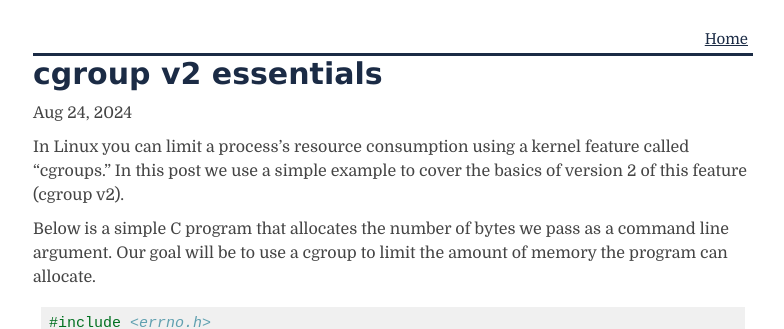
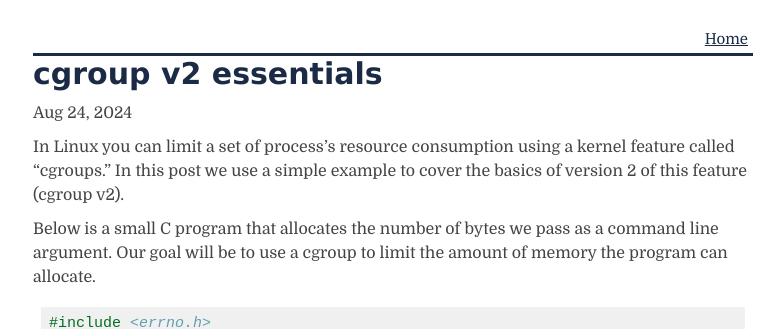
Before and after one commit to lewistg/lewistg.github.io, a Jekyll site: the page built from _posts/2024-08-23-cgroups-v2.markdown, in a window 1280 px wide and 900 px high. Shown: the top 329 px of the window, without its empty margins (247-1031 px from the left). Built offline with Jekyll 4.4.1, drawn with Linux system fonts in a browser that asks for light colours; some web fonts are replaced; some of the changed text lies outside the part shown.

Commit message:
Fix typo and make a small revision to cgroup post

````diff
--- a/_posts/2024-08-23-cgroups-v2.markdown
+++ b/_posts/2024-08-23-cgroups-v2.markdown
@@ -8,10 +8,10 @@ excerpt:
 categories: linux
 ---
 
-In Linux you can limit a process's resource consumption using a kernel feature called "cgroups."
+In Linux you can limit a set of process's resource consumption using a kernel feature called "cgroups."
 In this post we use a simple example to cover the basics of version 2 of this feature (cgroup v2).
 
-Below is a simple C program that allocates the number of bytes we pass as a command line argument.
+Below is a small C program that allocates the number of bytes we pass as a command line argument.
 Our goal will be to use a cgroup to limit the amount of memory the program can allocate.
 
 ```c
````
Also changed, not shown: other parts of _posts/2024-08-23-cgroups-v2.markdown (+1 -1 lines).
